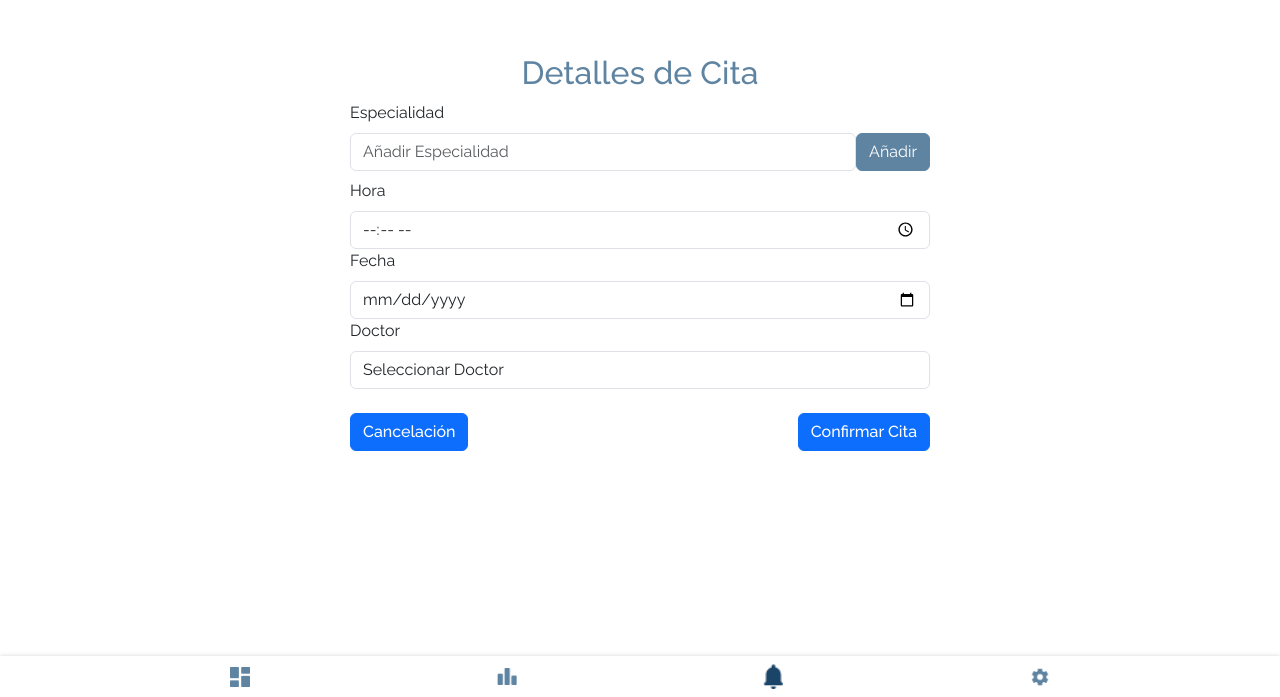
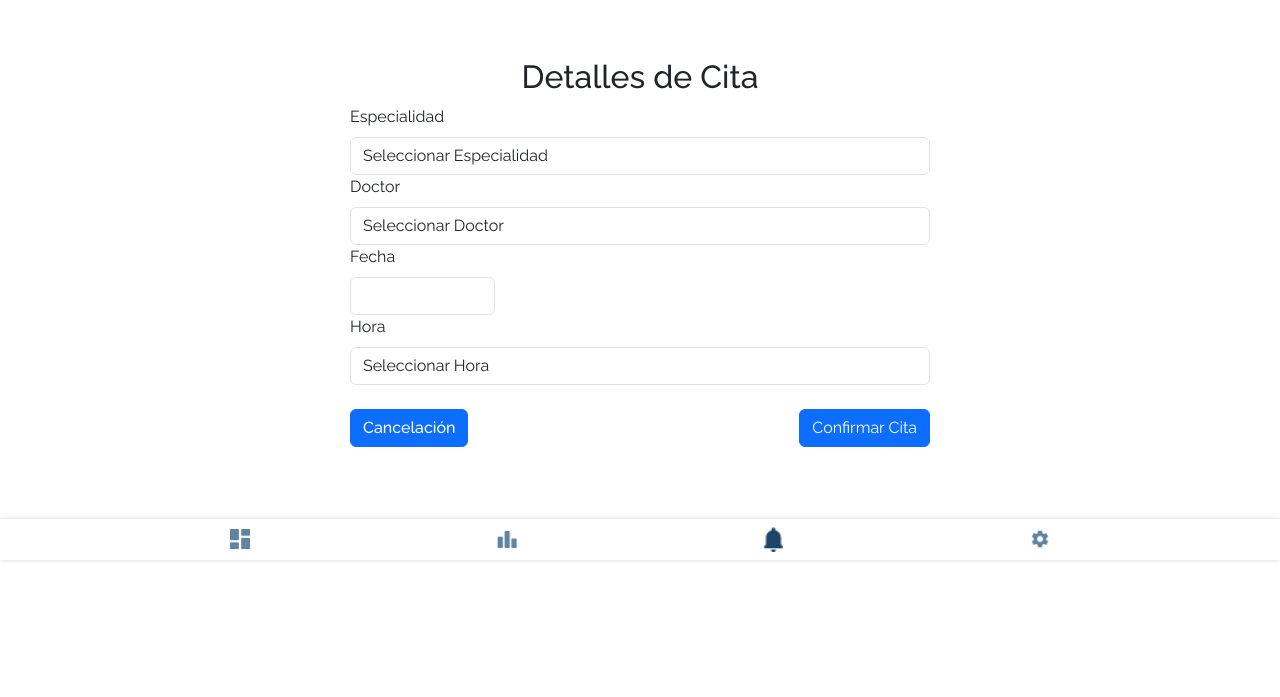
Before and after one commit to No-Country-simulation/c20-59-t-java-react, a React (Vite) app in the folder c20-59-t-java-react/: page /cita in a window 1280 px wide. Shown: the part 103-800 px from the top of the page. Built offline with nearby package versions, Linux system fonts and the light colour scheme.

Commit message:
agregando logica de una alert y logica para poder poder poner los datos de citaasignada

```diff
--- a/c20-59-t-java-react/package.json
+++ b/c20-59-t-java-react/package.json
@@ -13,9 +13,12 @@
     "bootstrap": "^5.3.3",
     "react": "^18.3.1",
     "react-bootstrap": "^2.10.4",
+    "react-confirm-alert": "^3.0.6",
+    "react-datepicker": "^7.3.0",
     "react-dom": "^18.3.1",
     "react-icons": "^5.3.0",
-    "react-router-dom": "^6.26.1"
+    "react-router-dom": "^6.26.1",
+    "react-time-picker": "^7.0.0"
   },
   "devDependencies": {
     "@eslint/js": "^9.9.0",
--- a/c20-59-t-java-react/src/Pages/Cita/Cita.jsx
+++ b/c20-59-t-java-react/src/Pages/Cita/Cita.jsx
@@ -1,10 +1,44 @@
+import { useState, useEffect } from 'react';
 import { Container, Row, Col, Form, Button } from 'react-bootstrap';
-import 'bootstrap/dist/css/bootstrap.min.css';
-import './CitaStyles.css';
+import DatePicker from 'react-datepicker';
+import 'react-datepicker/dist/react-datepicker.css';
 import { NavLink } from 'react-router-dom';
+import { confirmAlert } from 'react-confirm-alert';
+import 'react-confirm-alert/src/react-confirm-alert.css';
 import BottomNavbar from '../shared/BottomNavbar/BottomNavbar';
 
+
 const Cita = () => {
+  const [selectedDate, setSelectedDate] = useState(null);
+  const [availableTimes, setAvailableTimes] = useState([]);
+  const [selectedTime, setSelectedTime] = useState('');
+
+  useEffect(() => {
+    if (selectedDate) {
+      const times = ['09:00', '10:00', '11:00', '14:00', '15:00'];
+      setAvailableTimes(times);
+    }
+  }, [selectedDate]);
+
+  const handleConfirm = () => {
+    confirmAlert({
+      title: 'Confirmar Especialidad',
+      message: '¿Está seguro de tomar esta especialidad? Si no está seguro, comuníquese con el 01 8000 6362.',
+      buttons: [
+        {
+          label: 'Sí',
+          onClick: () => {
+            window.location.href = '/confirmacion';
+          }
+        },
+        {
+          label: 'No',
+          onClick: () => {}
+        }
+      ]
+    });
+  };
+
   return (
     <div className="full-screen-container d-flex flex-column">
       <Container fluid className="d-flex justify-content-center align-items-center">
@@ -12,39 +46,55 @@ const Cita = () => {
           <Col xs={12} md={8} lg={6} className="p-4">
             <h2 className="text-center $blue-800">Detalles de Cita</h2>
             <Form className='mb-5'>
-              <Form.Group controlId="formSymptoms">
+              <Form.Group controlId="formSpecialty">
                 <Form.Label>Especialidad</Form.Label>
-                <div className="d-flex">
-                  <Form.Control type="text" placeholder="Añadir Especialidad" />
-                  <Button variant="primary" className="btn-add">Añadir</Button>
-                </div>
-                <div className="mt-2">
-                  {/* Aquí irán los síntomas */}
-                </div>
-              </Form.Group>
-              <Form.Group controlId="formTime">
-                <Form.Label>Hora</Form.Label>
-                <Form.Control type="time" />
-              </Form.Group>
-              <Form.Group controlId="formDate">
-                <Form.Label>Fecha</Form.Label>
-                <Form.Control type="date" />
+                <Form.Control as="select">
+                  <option>Seleccionar Especialidad</option>
+                  <option>Neurología</option>
+                  <option>Médico Internista</option>
+                  <option>Ginecología</option>
+                  <option>Urología</option>
+                  <option>Oftalmología</option>
+                  <option>Pediatría</option>
+                  <option>Nutricionista</option>
+                  <option>Ortopedia</option>
+                  <option>Nutrición</option>
+                  <option>Medicina Alternativa</option>
+                </Form.Control>
               </Form.Group>
               <Form.Group controlId="formDoctor">
                 <Form.Label>Doctor</Form.Label>
                 <Form.Control as="select">
                   <option>Seleccionar Doctor</option>
-                  <option>Doctor 1</option>
-                  <option>Doctor 2</option>
-                  <option>Doctor 3</option>
+                  <option>Dr Ramirez</option>
+                  <option>Dr Betancur</option>
+                  <option>Dr Ortiz</option>
+                </Form.Control>
+              </Form.Group>
+              <Form.Group controlId="formDate" className=' col-sm-3'>
+                <Form.Label>Fecha</Form.Label>
+                <DatePicker
+                  selected={selectedDate}
+                  onChange={(date) => setSelectedDate(date)}
+                  dateFormat="dd/MM/yyyy"
+                  className="form-control "
+                />
+              </Form.Group>
+              <Form.Group controlId="formTime">
+                <Form.Label>Hora</Form.Label>
+                <Form.Control as="select" value={selectedTime} onChange={(e) => setSelectedTime(e.target.value)}>
+                  <option>Seleccionar Hora</option>
+                  {availableTimes.map((time, index) => (
+                    <option key={index} value={time}>{time}</option>
+                  ))}
                 </Form.Control>
               </Form.Group>
               <div className="d-flex justify-content-between mt-4">
-                 <Button variant="primary" >{/*className="btn-cancel" */}
+                <Button variant="primary" className="btn-cancel">
                   <NavLink className='text-white' to='/home'>Cancelación</NavLink>
                 </Button>
-                <Button variant="primary" >{/*className="btn-confirm" */}
-                  <NavLink className='text-white' to='/confirmacion'>Confirmar Cita</NavLink>
+                <Button variant="primary" className="btn-confirm" onClick={handleConfirm}>
+                  Confirmar Cita
                 </Button>
               </div>
             </Form>
--- a/c20-59-t-java-react/src/Pages/Cita/CitaStyles.css
+++ b/c20-59-t-java-react/src/Pages/Cita/CitaStyles.css
@@ -1,14 +1,13 @@
 /* Estilo para el contenedor completo */
 .full-screen-container {
-  width: 100vw; /* Ocupa todo el ancho de la vista */
-  height: 100vh; /* Ocupa toda la altura de la vista */
+  width: 100vw;
+  height: 100vh;
   display: flex;
-  justify-content: center; /* Centra horizontalmente */
-  align-items: center; /* Centra verticalmente */
-  overflow: hidden; /* Evita el desbordamiento */
+  justify-content: center;
+  align-items: center;
+  overflow: hidden;
 }
 
-/* Asegúrate de que tu archivo CSS esté importado en tu proyecto */
 .vh-100 {
   height: 100vh;
 }
@@ -48,6 +47,8 @@
 /* Estilo adicional para el formulario */
 .form-control {
   width: 100%; /* Asegura que los controles del formulario ocupen el ancho completo de la columna */
+  margin-top: 0.2rem;
+  margin-right: 0.1rem;
 }
 
 /* Estilo adicional para el botón */
@@ -57,15 +58,22 @@
 
 h2 {
   color: #5F84A2;
+  text-align: center; /* Centra el título */
 }
 
 /* Estilos para los botones de cancelación, confirmación y añadir */
 .btn-cancel, .btn-confirm, .btn-add {
   background-color: #5f84a2;
   border-color: #5f84a2;
+  margin: 0.5rem; /* Añade margen entre los botones */
 }
 
 .btn-cancel:hover, .btn-confirm:hover, .btn-add:hover {
   background-color: white;
   color: #5f84a2;
 }
+
+/* Estilo para los campos del formulario */
+.form-group {
+  margin-bottom: 1rem; /* Añade espacio entre los campos del formulario */
+}
--- a/c20-59-t-java-react/src/Pages/Confirmacion/Confirmacion.jsx
+++ b/c20-59-t-java-react/src/Pages/Confirmacion/Confirmacion.jsx
@@ -5,18 +5,24 @@ import CitaAsignada from '../../componentes/CitaAsignada/CitaAsignada';
 import './ConfirmacionStyles.css';
 
 const Confirmacion = () => {
+  const queryParams = new URLSearchParams(window.location.search);
+  const specialty = queryParams.get('specialty');
+  const doctor = queryParams.get('doctor');
+  const date = queryParams.get('date');
+  const time = queryParams.get('time');
+
   return (
     <div className='full-screen-container d-flex flex-column'>
-      <Container fluid className=" d-flex justify-content-center align-items-center vh-100">
+      <Container fluid className="d-flex justify-content-center align-items-center vh-100">
         <div className="text-center p-4 confirmacion-container">
           <FaRegHeart size={50} className="confirmacion-icon" />
           <h1>Cita agendada con éxito</h1>
           <div className='containerCitaAegendada'>
-            <CitaAsignada />
+            <CitaAsignada specialty={specialty} doctor={doctor} date={date} time={time} />
           </div>
           <Row className="confirmacion-row">
             <Button variant="light" className="confirmacion-button">
-              <FaBell /> Confirmacion Correo Electronico
+              <FaBell /> Confirmación Correo Electrónico
             </Button>
             <Button variant="light" className="confirmacion-button">
               <FaCalendarAlt /> Registrar en calendario
--- a/c20-59-t-java-react/src/componentes/CitaAsignada/CitaAsignada.jsx
+++ b/c20-59-t-java-react/src/componentes/CitaAsignada/CitaAsignada.jsx
@@ -1,22 +1,21 @@
+import 'bootstrap/dist/css/bootstrap.min.css';
+import './CitaAsignadaStyles.css';
 
-import 'bootstrap/dist/css/bootstrap.min.css';
-import './CitaAsignadaStyles.css'
-
-const CitaAsignada = () => {
+// eslint-disable-next-line react/prop-types
+const CitaAsignada = ({ specialty, doctor, date, time }) => {
   return (
     <div className="container mt-4">
-      <div className="card" >
+      <div className="card">
         <div className="card-body">
-          <h2 className="card-title" >Información de la Cita</h2>
-          <p className="card-text" >Doctor: Ramírez</p>
-          <p className="card-text" >Fecha: Jueves, 4 de septiembre</p>
-          <p className="card-text" >Hora: 8:00 AM</p>
+          <h2 className="card-title">Información de la Cita</h2>
+          <p className="card-text">Especialidad: {specialty}</p>
+          <p className="card-text">Doctor: {doctor}</p>
+          <p className="card-text">Fecha: {new Date(date).toLocaleDateString('es-ES')}</p>
+          <p className="card-text">Hora: {time}</p>
         </div>
       </div>
     </div>
   );
 };
 
-
-
 export default CitaAsignada;
```
Also changed, not shown: 1 other file (tests, documents, lock files or other folders).
